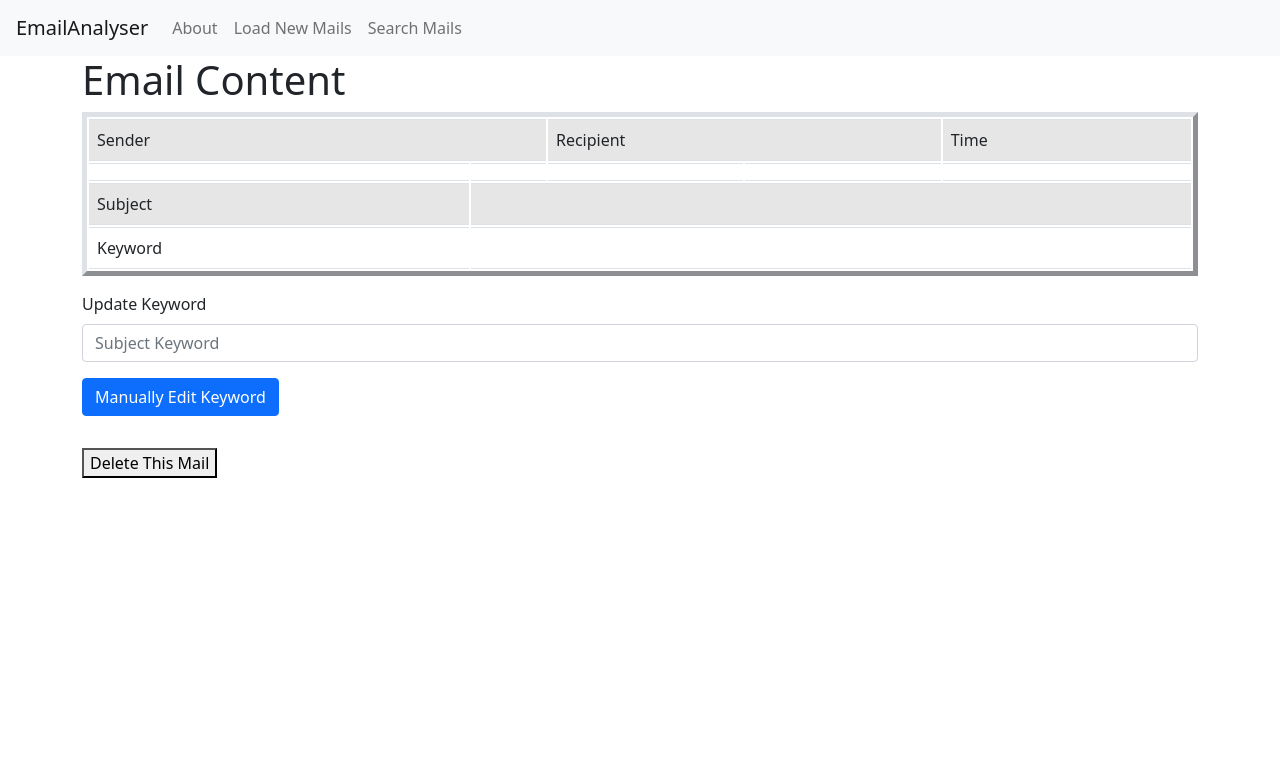
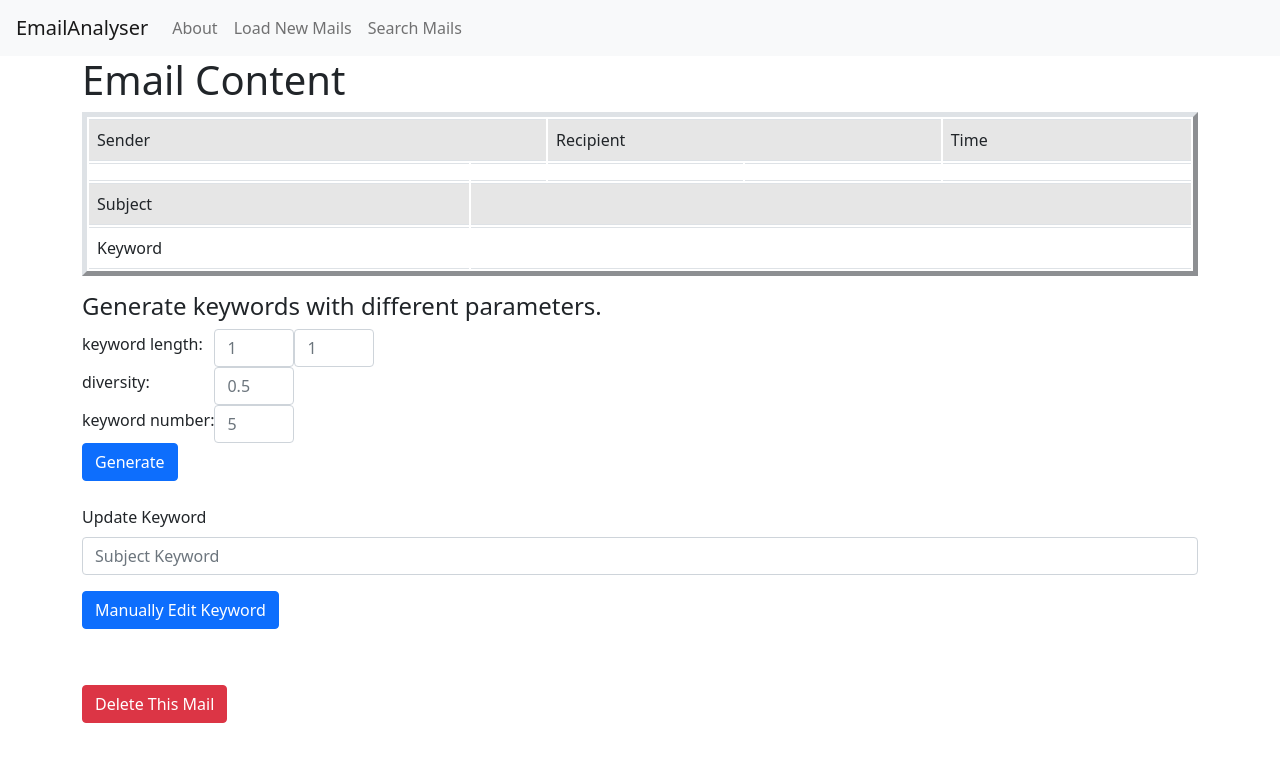
Before and after one commit to yileiCao/email-analyser, a Flask app: template src/templates/view_mail.html in a window 1280 px wide. Shown: the top 762 px of the page. Run offline with Flask 3, Linux system fonts and the light colour scheme; the template is opened without the code that fills it, so the values that code supplies are empty; parts of the project's set-up code (start-up, migrations or seed data) failed here and were passed over; some libraries are stand-ins or nearby versions.

Commit message:
Add generate keyword function in view_mail page

```diff
--- a/src/templates/load_mails.html
+++ b/src/templates/load_mails.html
@@ -12,13 +12,13 @@
 
     <div class="form-group">
         <label>Email_from</label>
-        <input type="text" name="email_from"
+        <input type="email" name="email_from"
                placeholder="Email From" class="form-control">
     </div>
 
     <div class="form-group">
         <label>Email_to</label>
-        <input type="text" name="email_to"
+        <input type="email" name="email_to"
                placeholder="Email To" class="form-control">
     </div>
 
--- a/src/templates/mail_list.html
+++ b/src/templates/mail_list.html
@@ -6,14 +6,14 @@
     <form method="post">
         <div class="form-group">
             <label>Email_from</label>
-            <input type="text" name="email_from"
+            <input type="email" name="email_from"
                    placeholder="Email From" class="form-control"
                    value="{{ request['fr'] }}">
         </div>
 
         <div class="form-group">
             <label>Email_to</label>
-            <input type="text" name="email_to"
+            <input type="email" name="email_to"
                    placeholder="Email To" class="form-control"
                    value="{{ request['to'] }}">
         </div>
--- a/src/templates/view_mail.html
+++ b/src/templates/view_mail.html
@@ -28,11 +28,43 @@
     </table>
 
     <form method="post">
+        <h4>Generate keywords with different parameters.</h4>
+        <table cellpadding="0" cellspacing="0" border="0">
+            <tr>
+            <td><label>keyword length: </label></td>
+            <td><input type="number" name="range_from" min="1" style="width: 80px;"
+                   placeholder="1" class="form-control"
+                   value="{{ request['range_from'] }}"></td>
+            <td><input type="number" name="range_to" min="1" style="width: 80px;"
+                   placeholder="1" class="form-control"
+                   value="{{ request['range_to'] }}"></td>
+            </tr>
+            <tr>
+            <td><label>diversity: </label></td>
+            <td><input type="number" step="0.01" name="diversity" max="1" min="0" style="width: 80px;"
+                   placeholder="0.5" class="form-control"
+                   value="{{ request['diversity'] }}"></td>
+            </tr>
+            <tr>
+            <td><label>keyword number:</label></td>
+            <td><input type="number" name="number" min="1" style="width: 80px;"
+                   placeholder="5" class="form-control"
+                   value="{{ request['number'] }}"></td>
+            </tr>
+            <tr>
+            <td><button type="submit" class="btn btn-primary" name="generate_keyword">
+                Generate</button></td>
+            </tr>
+        </table>
+    </form>
+    <br>
+
+    <form method="post">
         <div class="form-group">
             <label>Update Keyword</label><br>
             <input type="text" name="new_keyword"
                    placeholder="Subject Keyword" class="form-control"
-                   value="">
+                   value="{{ request['keyword'] }}">
         </div>
         <div class="form-group">
             <button type="submit" class="btn btn-primary" name="edit_keyword"
@@ -40,12 +72,13 @@
                 Manually Edit Keyword</button>
         </div>
     </form>
+    <br>
 
     <pre>{{text}}</pre>
 
     <form method="post" action="{{ url_for('delete_mail', mail_id=data['id']) }}" class="inline">
         <input type="hidden" name="extra_submit_param" >
-        <button type="submit" name="submit_param" class="link-button"
+        <button type="submit" name="submit_param" class="btn btn-danger"
                 onclick="return confirm('Do you want to permanently delete mail {{data['id']}}?');">
             Delete This Mail
         </button>
--- a/src/wsgi.py
+++ b/src/wsgi.py
@@ -6,6 +6,7 @@ from src.db_func import insert_into_tables, print_all_table, build_select_statem
     update_mail_keyword_with_id
 from src.gmail_func import gmail_authenticate, search_messages, generate_data_from_msgs, data_extract_keyword
 from database import db_session, init_db, engine
+from src.keybert_func import extract_keyword
 
 app = Flask(__name__)
 
@@ -184,12 +185,24 @@ def view_mail(mail_id):
     mail_server_id = mail[4]  # mail_server_id
     plain_text = generate_data_from_msgs(service, [{'id': mail_server_id}])[0]['text']
     keywords = mail[6]
+    params = {}
+    if request.method == 'POST' and 'generate_keyword' in request.form:
+
+        kw_len_fr = request.form['range_from'] or 1
+        kw_len_to = request.form['range_to'] or 3
+        diversity = request.form['diversity'] or 0.5
+        kw_num = request.form['number'] or 5
+        key_word = extract_keyword(plain_text, kw_len_fr=int(kw_len_fr), kw_len_to=int(kw_len_to),
+                                   diversity=float(diversity), kw_num=int(kw_num))
+        keywords = ', '.join([i[0] for i in key_word])
+        params = request.form.to_dict()
+        params['keyword'] = keywords
     for keyword in keywords.replace(',', ' ').split():
         keyword = keyword.strip()
         for word in (keyword, keyword.upper(), keyword.capitalize()):
-            plain_text = plain_text.replace(f'{" " + word}', f'<mark style="background-color:burlywood;">{" " + word}</mark>')
+            plain_text = plain_text.replace(f'{word}', f'<mark style="background-color:burlywood;">{word}</mark>')
     plain_text = Markup(plain_text)
-    return render_template('view_mail.html', data=mail, text=plain_text)
+    return render_template('view_mail.html', data=mail, text=plain_text, request=params)
 
 
 @app.route('/delete_mail/<mail_id>', methods=['POST'])
```
